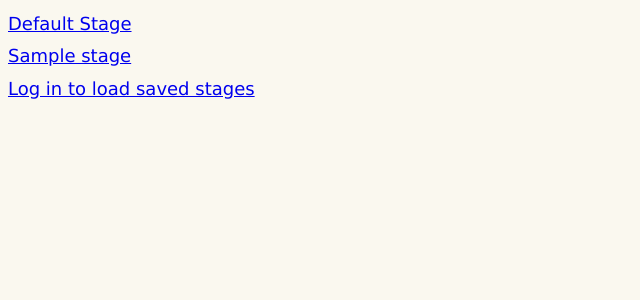
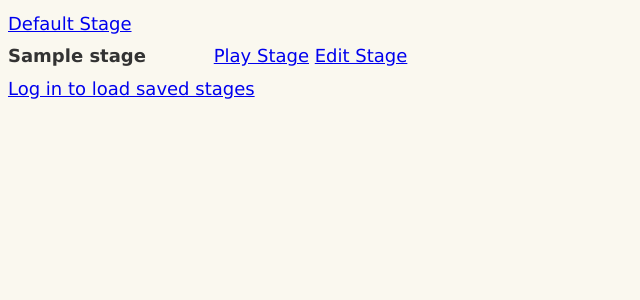
Before and after one commit to kevinpamplona/pdm, a Django app: template game/templates/game/play.html in a window 1280 px wide. Shown: the top 300 px of the page, without its empty margins (0-640 px from the left). Run offline with Django 3.2, Linux system fonts and the light colour scheme; the template is opened without the code that fills it: values that come from a table or form of the project are taken from there, others are empty; tables that the repository leaves empty hold one stand-in row (values such as "Sample post"); some libraries are stand-ins or nearby versions.

Commit message:
Completed links to editing saved stages
- Fixed link at game screen to link to include stageid at editor
- Added link for editing at the "user profile" page (and some CSS)

```diff
--- a/assets/stylesheets/style.css
+++ b/assets/stylesheets/style.css
@@ -242,3 +242,5 @@ fieldset { padding:0; border:0; margin-top:25px; }
 h1 { font-size: 1.2em; margin: .6em 0; }
 .ui-dialog .ui-state-error { padding: .3em; }
 .validateTips { border: 1px solid transparent; padding: 0.3em; }
+
+.stage-name { font-weight: bold; display:inline-block; width:200px; }
--- a/game/templates/game/game.html
+++ b/game/templates/game/game.html
@@ -16,7 +16,7 @@
 <body>
     {% if stageid %}
         <script type="text/javascript" src="{% url 'game:load_stage' stageid %}"></script>
-        <center><a href="{% url 'stage:editor' %}">Edit this stage</a></center>
+        <center><a href="{% url 'stage:editor' %}?stageid={{stageid}}">Edit this stage</a></center>
     {% else %}
         <script type="text/javascript" src="{% url 'game:load_stage' 0 %}"></script>
     {% endif %}
--- a/game/templates/game/play.html
+++ b/game/templates/game/play.html
@@ -11,7 +11,9 @@
     <div><a href="{% url 'game:play_game' %}">Default Stage</a></div>
     <div>{{ message }}</div>
     {% for stage in stages %}
-        <a href="{% url 'game:play_game' %}?stageid={{stage.pk}}">{{stage.name}}</a><br>
+        <span class="stage-name">{{stage.name}}</span>
+        <a href="{% url 'game:play_game' %}?stageid={{stage.pk}}">Play Stage</a>
+        <a href="{% url 'stage:editor' %}?stageid={{stage.pk}}">Edit Stage</a><br>
     {% endfor %}
     <div>
         {% if logged_in %}
```
